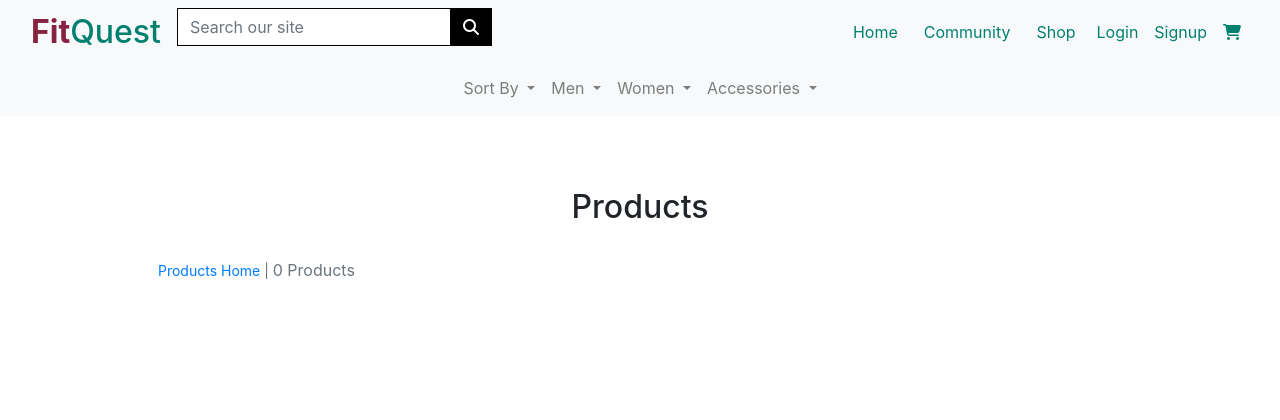
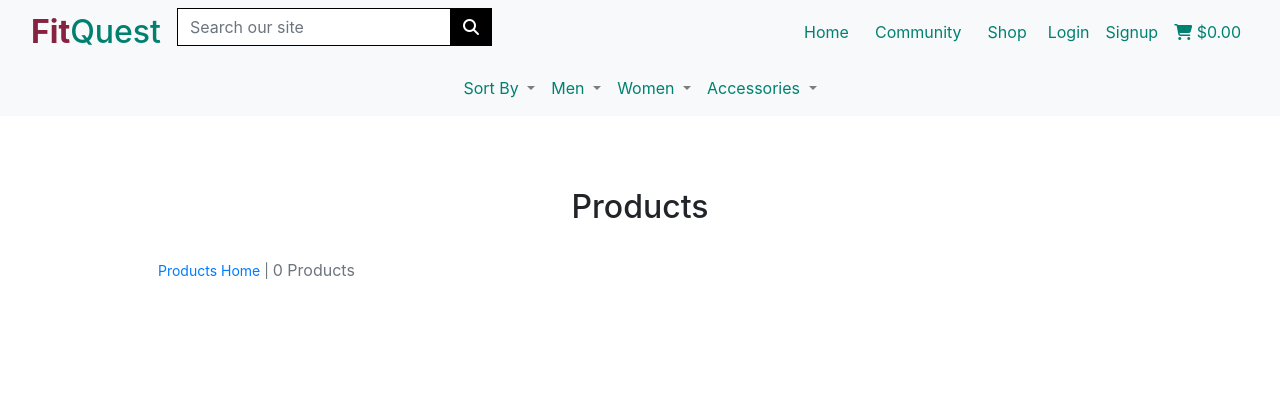
Before and after one commit to Dhruvesh48/FitQuest, a Django app: template shop/templates/shop/products_list.html in a window 1280 px wide. Shown: the top 420 px of the page. Run offline with Django 5.2, Linux system fonts and the light colour scheme; the template is opened without the code that fills it, so the values that code supplies are empty; some libraries are stand-ins or nearby versions.

Commit message:
update bag template

```diff
--- a/home/templates/home/index.html
+++ b/home/templates/home/index.html
@@ -16,5 +16,5 @@
       <p>Discover a healthier you.</p>
       <button class="btn btn-primary">Join Us</button>
     </div>
-  </div>
+</div>
 {% endblock %}
--- a/shop/templates/shop/products_list.html
+++ b/shop/templates/shop/products_list.html
@@ -15,59 +15,59 @@
             <ul class="navbar-nav">
                 <!-- Dropdown 1: Categories -->
                 <li class="nav-item dropdown">
-                    <a class="nav-link dropdown-toggle text-green" href="#" id="navbarDropdown1" role="button" data-toggle="dropdown" aria-expanded="false">
-                        Sort By
+                    <a class="nav-link dropdown-toggle" href="#" id="navbarDropdown1" role="button" data-toggle="dropdown" aria-expanded="false">
+                        <span class="text-green">Sort By</span>
                     </a>
                     <ul class="dropdown-menu" aria-labelledby="navbarDropdown1">
-                        <li><a href="?sort=price_asc" class="dropdown-item" >Price: Low to High</a></li>
-                        <li><a href="?sort=price_desc" class="dropdown-item" >Price: High to Low</a></li>
-                        <li><a href="?sort=rating_desc" class="dropdown-item" >Rating: High to Low</a></li>
-                        <li><a href="?sort=rating_asc" class="dropdown-item" >Rating: Low to High</a></li>
-                        <li><a href="?sort=rating_desc" class="dropdown-item" >Rating: High to Low</a></li>
-                        <li><a href="?sort=name_asc" class="dropdown-item" >Name: A to Z</a></li>
-                        <li><a href="?sort=name_desc" class="dropdown-item" >Name: Z to A</a></li>
-                        <li><a href="?sort=category_asc" class="dropdown-item" >Category: A to Z</a></li>
-                        <li><a href="?sort=category_desc" class="dropdown-item" >Category: Z to A</a></li>
-                        <li><a href="{% url 'product_list' %}" class="dropdown-item" >All Products</a></li>
+                        <li><a href="?sort=price_asc" class="dropdown-item text-green" >Price: Low to High</a></li>
+                        <li><a href="?sort=price_desc" class="dropdown-item text-green" >Price: High to Low</a></li>
+                        <li><a href="?sort=rating_desc" class="dropdown-item text-green" >Rating: High to Low</a></li>
+                        <li><a href="?sort=rating_asc" class="dropdown-item text-green" >Rating: Low to High</a></li>
+                        <li><a href="?sort=rating_desc" class="dropdown-item text-green" >Rating: High to Low</a></li>
+                        <li><a href="?sort=name_asc" class="dropdown-item text-green" >Name: A to Z</a></li>
+                        <li><a href="?sort=name_desc" class="dropdown-item text-green" >Name: Z to A</a></li>
+                        <li><a href="?sort=category_asc" class="dropdown-item text-green" >Category: A to Z</a></li>
+                        <li><a href="?sort=category_desc" class="dropdown-item text-green" >Category: Z to A</a></li>
+                        <li><a href="{% url 'product_list' %}" class="dropdown-item text-green" >All Products</a></li>
                     </ul>
                 </li>
 
                 <!-- Dropdown 2: Sort By -->
                 <li class="nav-item dropdown">
                     <a class="nav-link dropdown-toggle" href="#" id="navbarDropdown2" role="button" data-toggle="dropdown" aria-expanded="false">
-                        Men
+                        <span class="text-green">Men</span>
                     </a>
                     <ul class="dropdown-menu" aria-labelledby="navbarDropdown2">
-                        <li><a href="{% url 'product_list' %}?category=men_shirts" class="dropdown-item">T-shirts and Shirts</a></li>
-                        <li><a href="{% url 'product_list' %}?category=men_pants" class="dropdown-item">Shorts and Trousers</a></li>
-                        <li><a href="{% url 'product_list' %}?category=men_trainers" class="dropdown-item">Trainers</a></li>
-                        <li><a href="{% url 'product_list' %}?category=men_shirts,men_pants,men_trainers" class="dropdown-item">All clothing</a></li>
+                        <li><a href="{% url 'product_list' %}?category=men_shirts" class="dropdown-item text-green">T-shirts and Shirts</a></li>
+                        <li><a href="{% url 'product_list' %}?category=men_pants" class="dropdown-item text-green">Shorts and Trousers</a></li>
+                        <li><a href="{% url 'product_list' %}?category=men_trainers" class="dropdown-item text-green">Trainers</a></li>
+                        <li><a href="{% url 'product_list' %}?category=men_shirts,men_pants,men_trainers" class="dropdown-item text-green">All clothing</a></li>
                     </ul>
                 </li>
 
                 <!-- Dropdown 3: Price Range -->
                 <li class="nav-item dropdown">
                     <a class="nav-link dropdown-toggle" href="#" id="navbarDropdown3" role="button" data-toggle="dropdown" aria-expanded="false">
-                        Women
+                        <span class="text-green">Women</span>
                     </a>
                     <ul class="dropdown-menu" aria-labelledby="navbarDropdown3">
-                        <li><a href="{% url 'product_list' %}?category=women_shirts" class="dropdown-item">T-shirts and Shirts</a></li>
-                        <li><a href="{% url 'product_list' %}?category=women_pants" class="dropdown-item">Shorts and Trousers</a></li>
-                        <li><a href="{% url 'product_list' %}?category=women_trainers" class="dropdown-item">Trainers</a></li>
-                        <li><a href="{% url 'product_list' %}?category=women_shirts,women_pants,women_trainers" class="dropdown-item">All clothing</a></li>
+                        <li><a href="{% url 'product_list' %}?category=women_shirts" class="dropdown-item text-green">T-shirts and Shirts</a></li>
+                        <li><a href="{% url 'product_list' %}?category=women_pants" class="dropdown-item text-green">Shorts and Trousers</a></li>
+                        <li><a href="{% url 'product_list' %}?category=women_trainers" class="dropdown-item text-green">Trainers</a></li>
+                        <li><a href="{% url 'product_list' %}?category=women_shirts,women_pants,women_trainers" class="dropdown-item text-green">All clothing</a></li>
                     </ul>
                 </li>
 
                 <!-- Dropdown 4: Brands -->
                 <li class="nav-item dropdown">
                     <a class="nav-link dropdown-toggle" href="#" id="navbarDropdown4" role="button" data-toggle="dropdown" aria-expanded="false">
-                        Accessories
+                        <span class="text-green">Accessories</span>
                     </a>
                     <ul class="dropdown-menu" aria-labelledby="navbarDropdown4">
-                        <li><a href="{% url 'product_list' %}?category=gym_equipment" class="dropdown-item">Gym Equipment</a></li>
-                        <li><a href="{% url 'product_list' %}?category=water_bottles" class="dropdown-item">Water Bottles</a></li>
-                        <li><a href="{% url 'product_list' %}?category=backpacks" class="dropdown-item">Back Packs</a></li>
-                        <li><a href="{% url 'product_list' %}?category=gym_equipment,water_bottles,backpacks"class="dropdown-item">All accessories</a></li>
+                        <li><a href="{% url 'product_list' %}?category=gym_equipment" class="dropdown-item text-green">Gym Equipment</a></li>
+                        <li><a href="{% url 'product_list' %}?category=water_bottles" class="dropdown-item text-green">Water Bottles</a></li>
+                        <li><a href="{% url 'product_list' %}?category=backpacks" class="dropdown-item text-green">Back Packs</a></li>
+                        <li><a href="{% url 'product_list' %}?category=gym_equipment,water_bottles,backpacks"class="dropdown-item text-green">All accessories</a></li>
                     </ul>
                 </li>
             </ul>
--- a/static/css/base.css
+++ b/static/css/base.css
@@ -20,6 +20,7 @@ body, html {
 }
 
 .cover::before {
+    content: "";
     position: absolute;
     top: 0;
     left: 0;
@@ -27,7 +28,7 @@ body, html {
     height: 100%;
     background-color: rgba(0, 0, 0, 0.6);
     z-index: 1;
-  }
+}
 
 .cover-content {
     position: relative;
@@ -84,6 +85,16 @@ body, html {
 .btn-black:focus {
     background: #222;
     color: white;
+}
+
+.btn-green{
+    color: #008170;
+}
+
+.btn-green:active,
+.btn-green:hover,
+.btn-green:focus{
+    color: #872341;
 }
 
 .bg-black{
--- a/templates/base.html
+++ b/templates/base.html
@@ -99,14 +99,16 @@
             {% endif %}
 
             <li class="nav-item me-3 me-lg-0">
-              <a class="nav-link" href="{% url 'view_bag' %}">
+              <a class="{% if grand_total %}text-info font-weight-bold{% else %}text-green{% endif %} nav-link" href="{% url 'view_bag' %}">
                 <div class="text-center">
                   <span><i class="fa-solid fa-cart-shopping text-green"></i></span>
-                  {% if total_quantity > 0 %}
-                  <span class="badge rounded-pill badge-notification bg-danger">
-                      {{ total_quantity }}
+                  <span class="my-0 text-green">
+                    {% if grand_total %}
+                        ${{ grand_total|floatformat:2 }}
+                    {% else %}
+                        $0.00
+                    {% endif %}
                   </span>
-                  {% endif %}
               </div>
               </a>
             </li>
```
Also changed, not shown: bag/templates/bag/bag.html (+30 -17 lines).
